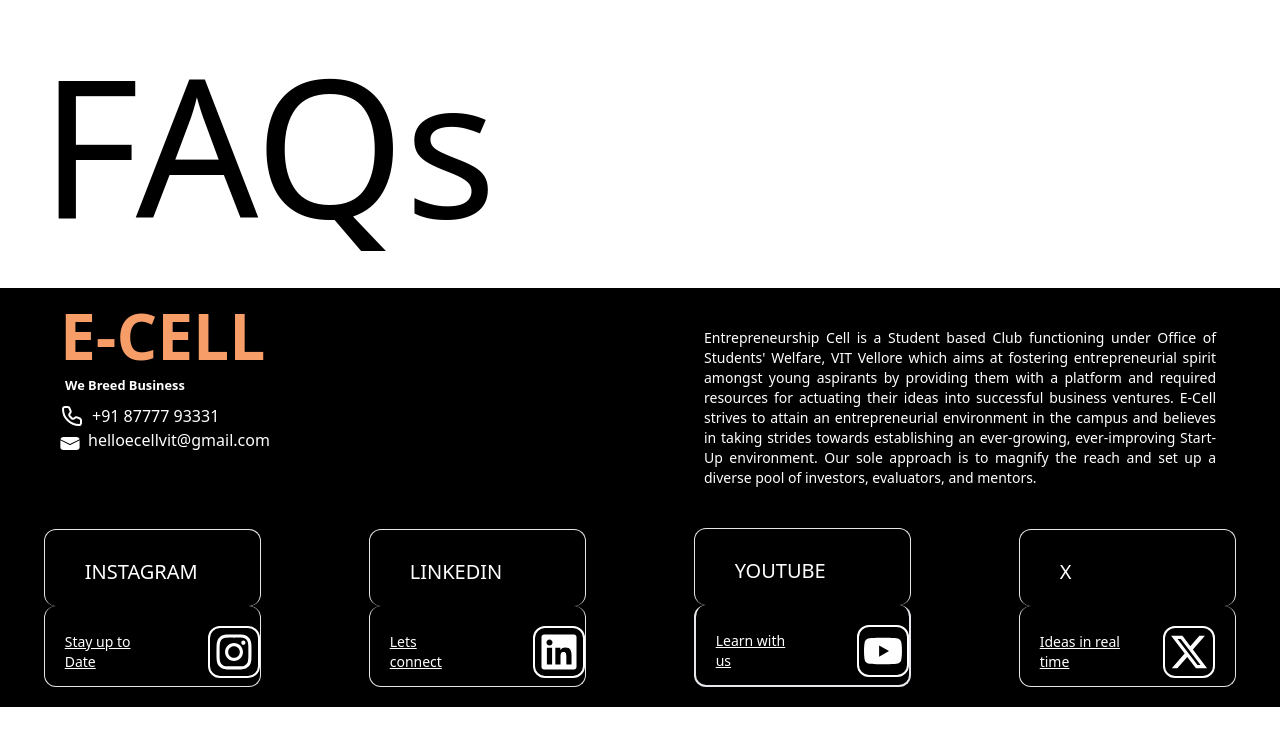
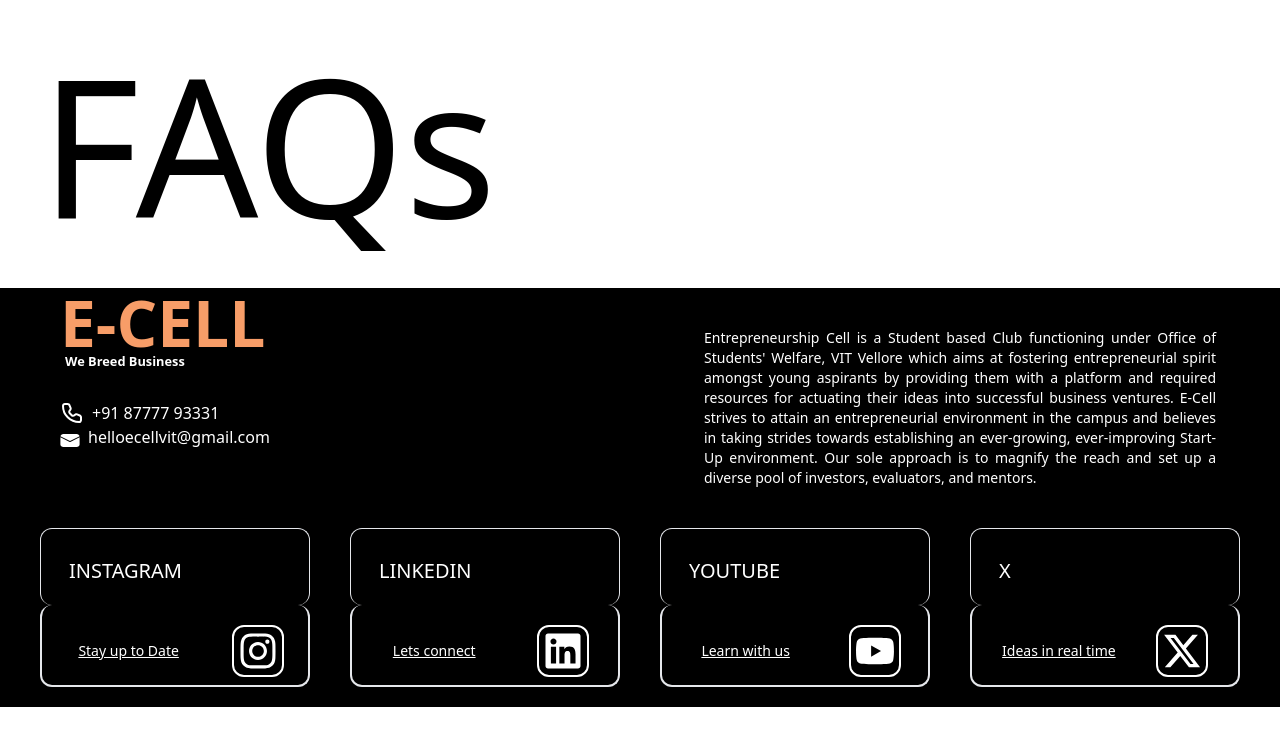
Before and after one commit to sawaraunakk31/FuturePreneurs-24, a Next.js app: page /FAQ in a window 1280 px wide. Shown: the top 746 px of the page. Built offline with nearby package versions, Linux system fonts and the light colour scheme.

Commit message:
faq page changes(1)

```diff
--- a/app/FAQ/page.js
+++ b/app/FAQ/page.js
@@ -6,8 +6,11 @@ import FaqMainContent from "@/components/FAQcomp/FaqMainContent";
 export default function Page(){
     return(
         <>
+        <main className="overflow-auto">
+
         <FaqHeader/>
         <Footer/>
+        </main>
         </>
     )
 }
--- a/components/footer.jsx
+++ b/components/footer.jsx
@@ -10,11 +10,11 @@ import Youtubelogo from './youtubelogo';
 
 const Footer = () => {
   return (
-    <footer className="bg-[#000000] overflow-hidden ">
+    <footer className="bg-[#000000]  box-sizing">
     <div className="flex flex-col gap-10">
-      <div className="flex flex-row text-white flex-grow ">
+      <div className="flex flex-row text-white flex-grow flex-1">
         <div className=" flex flex-col gap-5 pl-5 pr-5 w-[50vw]">
-          <h1 className='pl-10 text-[5vw] text-[#F79D68] font-[700]  after:content-["We_Breed_Business"] after:text-[1vw] after:text-[#FFFFFF] flex flex-col gap-0 after:absolute after:t-0 after:pl-[0.4vw] after:mt-[11vh]'>
+          <h1 className='pl-10 text-[5vw] text-[#F79D68] font-[700]  after:content-["We_Breed_Business"] after:text-[1vw] after:text-[#FFFFFF] flex flex-col gap-0 after:static leading-[60%] after:pl-[0.4vw] mt-[2vh]'>
             E-CELL
           </h1>
           <div className="pl-10 ">
@@ -28,51 +28,51 @@ const Footer = () => {
             </div>
           </div>
         </div>
-        <div className="flex flex-col justify-center items-center  pl-5 pr-5 w-[50vw]">
+        <div className="flex flex-col flex-1 justify-center items-center  pl-5 pr-5 w-[50vw]">
           <p className='text-sm justify-center items-center  flex w-[40vw] text-justify pt-10'>
             Entrepreneurship Cell is a Student based Club functioning under Office of Students' Welfare, VIT Vellore which aims at fostering entrepreneurial spirit amongst young aspirants by providing them with a platform and required resources for actuating their ideas into successful business ventures. E-Cell strives to attain an entrepreneurial environment in the campus and believes in taking strides towards establishing an ever-growing, ever-improving Start-Up environment. Our sole approach is to magnify the reach and set up a diverse pool of investors, evaluators, and mentors.
           </p>
         </div>
       </div>
-      <div className='w-screen h-[fit-content] flex justify-around items-center flex-wrap gap-5 mb-5'>
-      <div className="w-[17vw] h-[fit-content]  flex flex-col">
+      <div className=' h-[fit-content] flex justify-around items-center flex-wrap gap-10 mb-5 ml-10 mr-10 '>
+      <div className="flex-1 h-[fit-content]  flex flex-col ">
         <div className='border rounded-xl border-b-0 pb-5 p-5'>
-          <h1 className='text-[#FFFFFF] text-xl pl-5 items-center pt-2'>INSTAGRAM</h1>
+          <h1 className='text-[#FFFFFF] text-xl pl-2 items-center pt-2'>INSTAGRAM</h1>
         </div>
-          <div className='flex flex-row gap-16 pl-5 border rounded-xl border-t-0 pt-5 pb-2'>
+          <div className='flex flex-row  flex-1 justify-around gap-5 pl-5 pr-2 border-2 rounded-xl border-t-0 pt-5 pb-2'>
           <a href="https://www.instagram.com/ecell_vit/" className='text-[#FFFFFF] underline text-sm flex items-center' target="_blank" >Stay up to Date</a>
           <a href="https://www.instagram.com/ecell_vit/" className="p-1  border-[#FFFFFF] border-2 rounded-xl flex items-center" style={{Image:'url("@/assests/assests/socialmediaborder.png")'}} target="_blank" rel="noopener noreferrer">
                   <FontAwesomeIcon icon={faInstagram} className="invert w-10 h-10"  />
           </a>
             </div>
         </div>
-        <div className="w-[17vw] h-[fit-content]  flex flex-col">
-          <div className='border rounded-xl border-b-0 pb-5 p-5 '>
-            <h1 className='text-[#FFFFFF] text-xl pl-5 items-center pt-2 '>LINKEDIN</h1>
+        <div className="min-w-[18vw] h-[fit-content]  flex flex-col flex-1">
+          <div className='min-w-[18vw] border rounded-xl border-b-0 pb-5 p-5 '>
+            <h1 className='min-w-[18vw] text-[#FFFFFF] text-xl pl-2 items-center pt-2 '>LINKEDIN</h1>
           </div>
-          <div className='flex flex-row gap-16 pl-5 border rounded-xl border-t-0 pt-5 pb-2'>
+          <div className='flex flex-row justify-around gap-5 border-2 pl-5 rounded-xl border-t-0 pt-5 pr-2 pb-2'>
           <a href="https://www.linkedin.com/company/ecellvitvellore" className='text-[#FFFFFF] underline text-sm flex items-center' target="_blank">Lets connect</a>
           <a href="https://www.linkedin.com/company/ecellvitvellore" className="p-1 border-2 border-[#FFFFFF] rounded-xl flex items-center" target="_blank" rel="noopener noreferrer">
                   <FontAwesomeIcon icon={faLinkedin} className="invert  w-10 h-10 "  />
           </a>
             </div>
         </div>
-        <div className="w-[17vw] h-[fit-content]  flex flex-col">
+        <div className="min-w-[18vw] h-[fit-content]  flex flex-col flex-1">
           <div className='border rounded-xl border-b-0 pb-5 p-5'>
-            <h1 className='text-[#FFFFFF] text-xl pl-5 items-center pt-2 '>YOUTUBE</h1>
+            <h1 className='text-[#FFFFFF] text-xl pl-2 items-center pt-2 '>YOUTUBE</h1>
           </div>
-          <div className='flex flex-row gap-16 pl-5 border-2 rounded-xl border-t-0 pt-5 pb-2' >
+          <div className='flex flex-row justify-around gap-5 pl-5 border-2 pr-2 rounded-xl border-t-0 pt-5 pb-2' >
           <a href="https://www.youtube.com/@e-cellvit7216" className='text-[#FFFFFF] underline text-sm flex items-center' target="_blank" >Learn with us</a>
           <a href="https://www.youtube.com/@e-cellvit7216" className="p-1 border-2 border-[#FFFFFF] rounded-xl flex items-center " style={{Image:'url("./socialmedia.jsx")'}} target="_blank" rel="noopener noreferrer">
           <FontAwesomeIcon icon={faYoutube} className="invert  w-10 h-10 "  />
           </a>
             </div>
         </div>
-        <div className="w-[17vw] h-[fit-content]  flex flex-col ">
+        <div className="min-w-[18vw] h-[fit-content]  flex flex-col flex-1 ">
           <div className='border rounded-xl border-b-0 pb-5 p-5'>
-            <h1 className='text-[#FFFFFF] text-xl pl-5 items-center pt-2'>X</h1>
+            <h1 className='text-[#FFFFFF] text-xl pl-2 items-center pt-2'>X</h1>
           </div>
-          <div className='flex flex-row gap-10 pl-5 border rounded-xl border-t-0 pt-5 pr-5 pb-2'>
+          <div className='flex flex-row justify-around gap-5 pl-5 border-2 rounded-xl border-t-0 pt-5 pr-5 pb-2'>
           <a href="https://x.com/i/flow/login?redirect_after_login=%2Fecell_vit" className='text-[#FFFFFF] underline text-sm flex items-center' target="_blank" >Ideas in real time</a>
           <a href="https://x.com/i/flow/login?redirect_after_login=%2Fecell_vit" className="p-1 border-2 border-[#FFFFFF] rounded-xl flex items-center" style={{Image:'url("./socialmedia.jsx")'}} target="_blank" rel="noopener noreferrer">
                   <FontAwesomeIcon icon={faXTwitter} className="invert w-10 h-10 "/>
```
